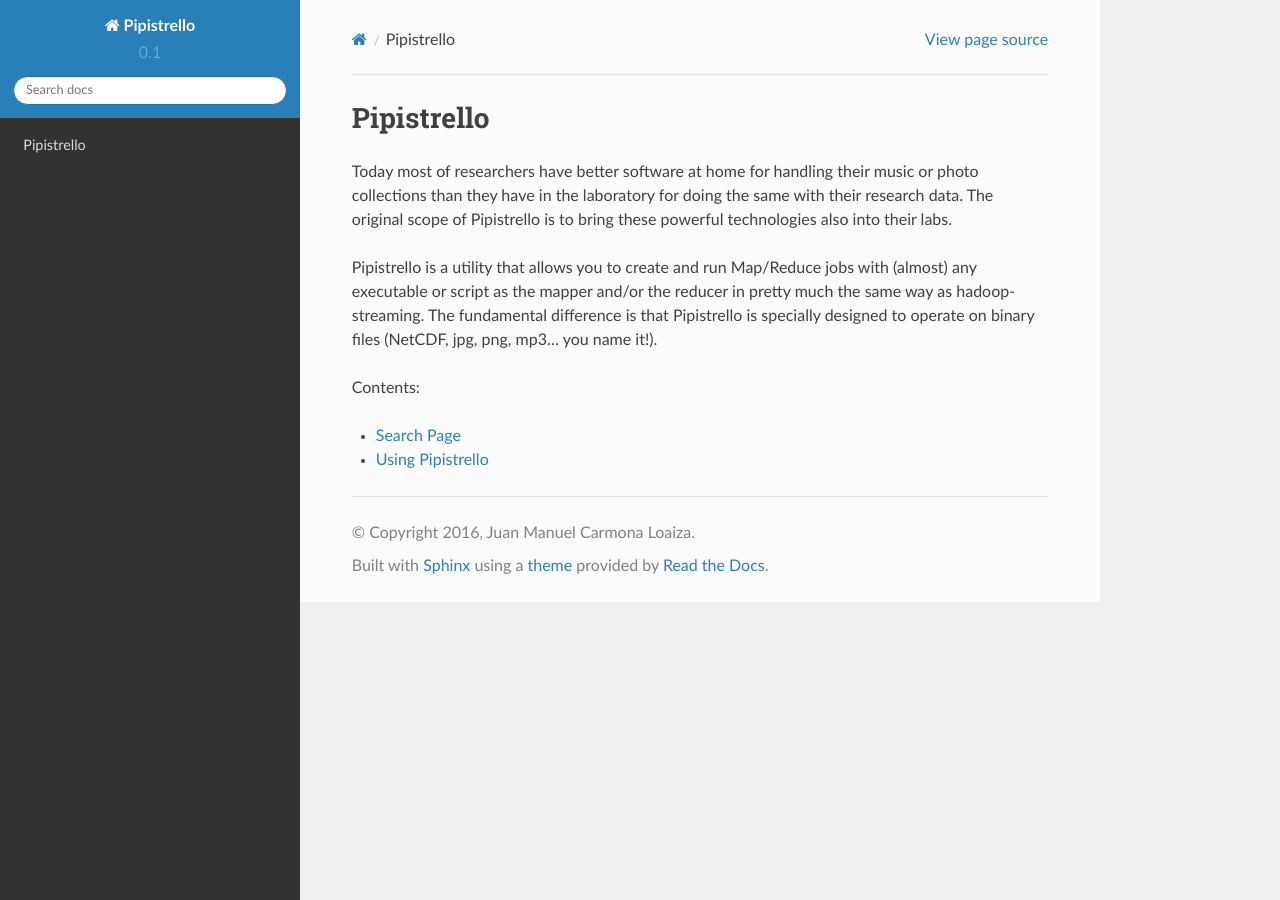
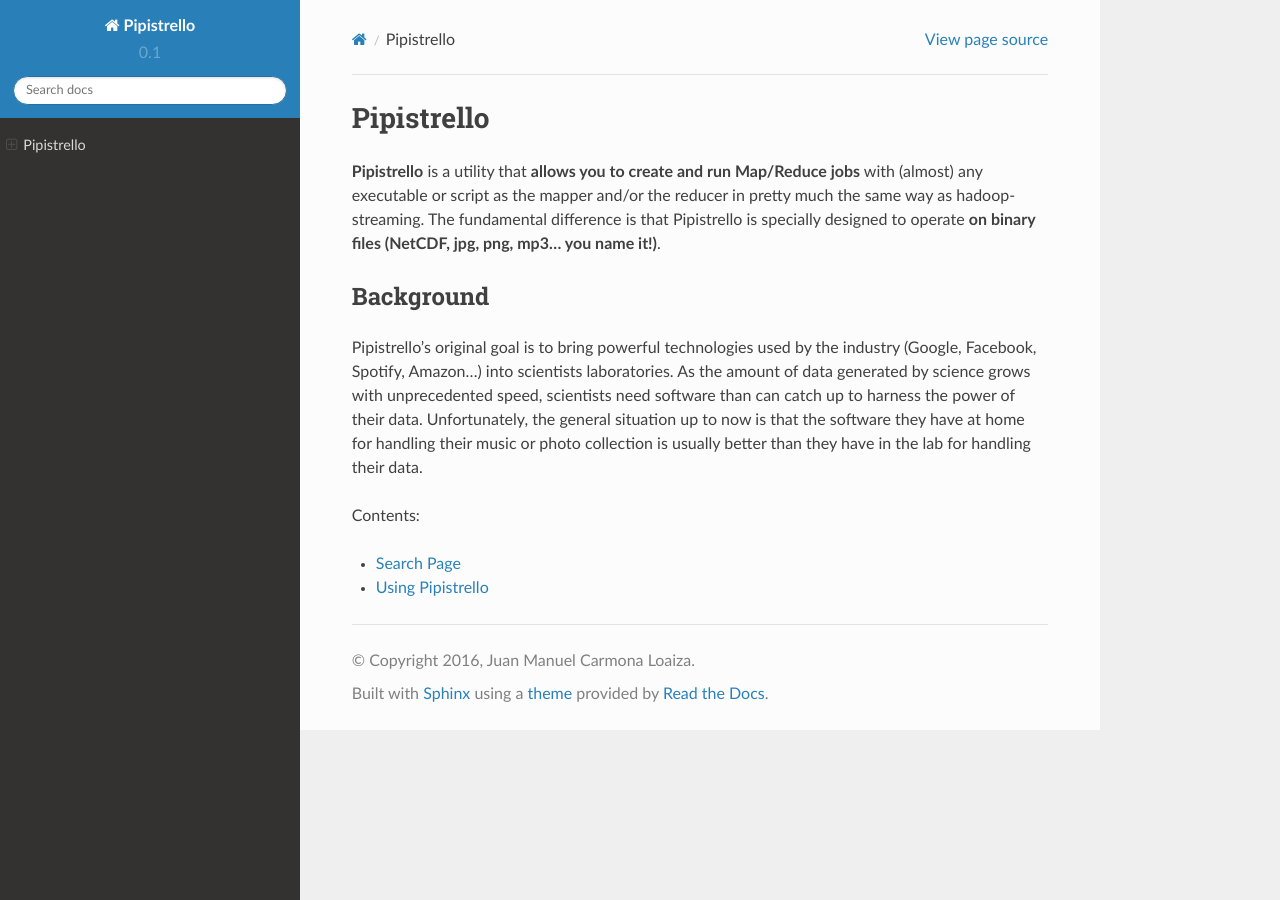
Before and after one commit to juanmcloaiza/Pipistrello, a Sphinx documentation site: the page built from docs/index.rst, in a window 1280 px wide. Built offline with Sphinx 7.4.7 and the Read the Docs theme 2.0.0, drawn with Linux system fonts in a browser that asks for light colours; formulas are drawn with MathJax 3.

Commit message:
Update index.rst

```diff
--- a/docs/index.rst
+++ b/docs/index.rst
@@ -6,14 +6,21 @@
 Pipistrello
 ===========
 
-Today most of researchers have better software at home for handling their music or
-photo collections than they have in the laboratory for doing the same with their research data.
-The original scope of Pipistrello is to bring these powerful technologies also into their labs.
-
-Pipistrello is a utility that allows you to create and run Map/Reduce jobs with
+**Pipistrello** is a utility that **allows you to create and run Map/Reduce jobs** with
 (almost) any executable or script as the mapper and/or the reducer in pretty much
 the same way as hadoop-streaming. The fundamental difference is that Pipistrello
-is specially designed to operate on binary files (NetCDF, jpg, png, mp3... you name it!).
+is specially designed to operate **on binary files (NetCDF, jpg, png, mp3... you name it!)**.
+
+Background
+----------
+
+Pipistrello's original goal is to bring powerful technologies used by the industry
+(Google, Facebook, Spotify, Amazon...) into scientists laboratories. As the amount of
+data generated by science grows with unprecedented speed, scientists need software than
+can catch up to harness the power of their data. Unfortunately, the general situation up to now
+is that the software they have at home for handling their music or photo collection is
+usually better than they have in the lab for handling their data.
+
 
 
 Contents:
```
